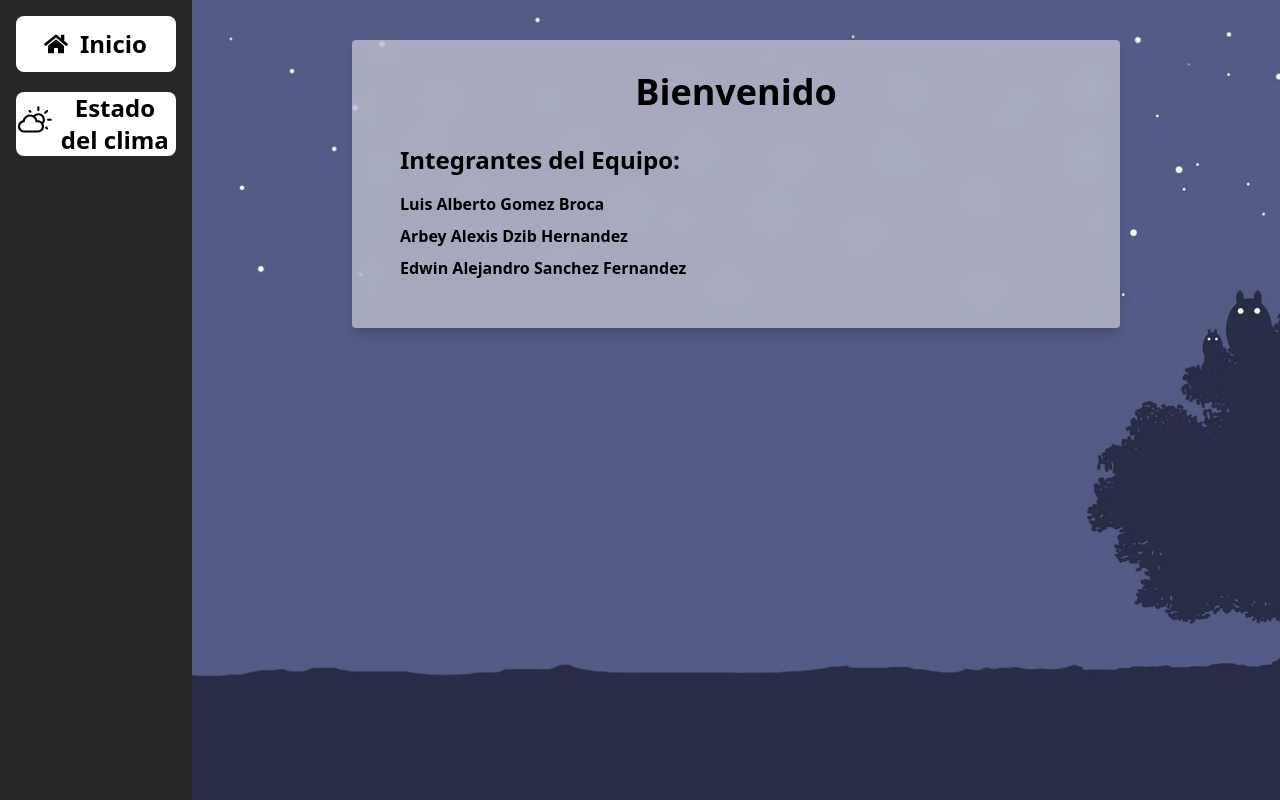
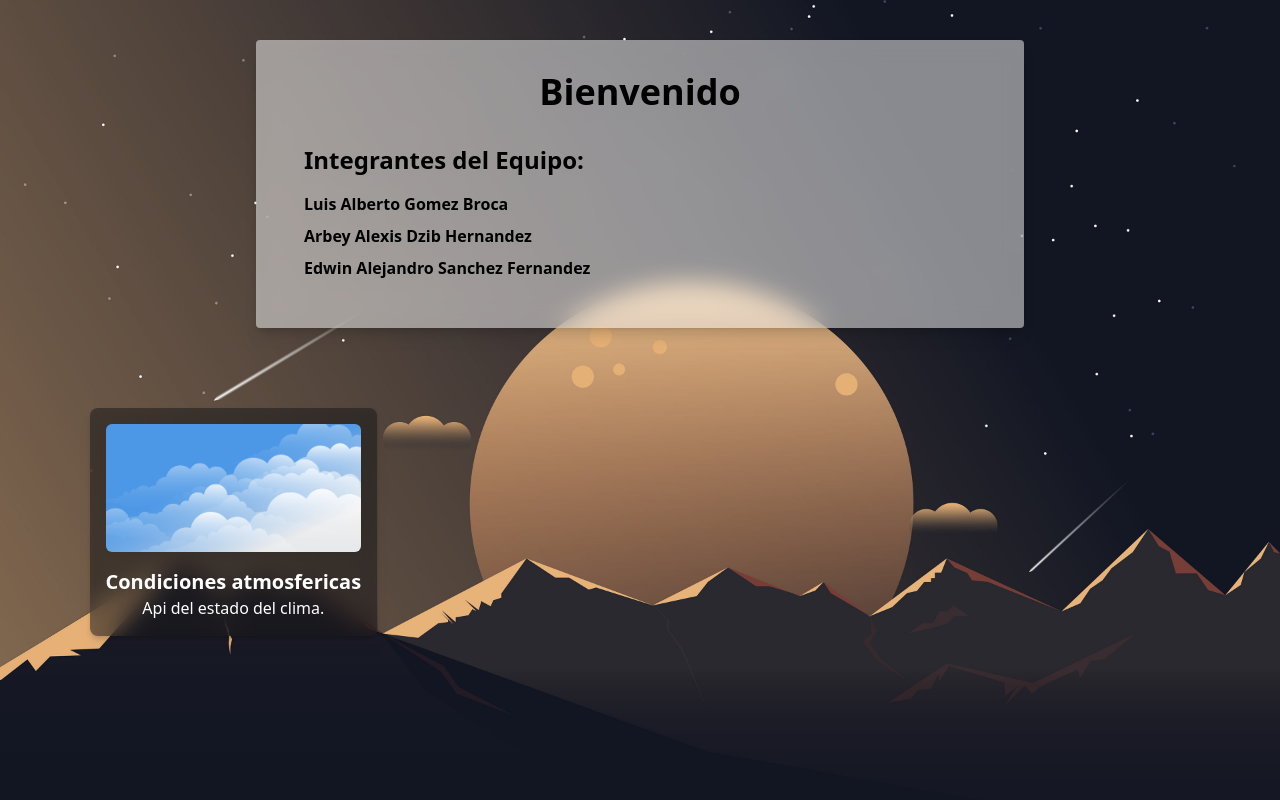
Before and after one commit to Joestarb/Portafolio, a React (Create React App) app: page / in a window 1280 px wide. Built offline with nearby package versions, Linux system fonts and the light colour scheme.

Commit message:
Se modifico el dashboard

```diff
--- a/src/App.js
+++ b/src/App.js
@@ -8,15 +8,15 @@ function App() {
   return (
     <>
       <BrowserRouter>
-      <div className="flex">
-      <Sidebar/>
-      <div className="flex-1">
-      <Routes>
-          <Route path="/" element={<Dashboard/>} />
-          <Route path="/Estado_clima" element={<Estado_Clima/>} />
-        </Routes>
-      </div>
-      </div>
+        <div>
+          {/* <Sidebar/> */}
+          {/* <div className="flex-1"> */}
+            <Routes>
+              <Route path="/" element={<Dashboard />} />
+              <Route path="/Estado_clima" element={<Estado_Clima />} />
+            </Routes>
+          {/* </div> */}
+        </div>
       </BrowserRouter>
     </>
   );
--- /dev/null
+++ b/src/Components/CardApi.js
@@ -0,0 +1,24 @@
+// CardApi.js
+import React from 'react';
+import { Link } from 'react-router-dom';
+
+const CardApi = ({ titulo, descripcion, imagen, enlace }) => {
+    return (
+        <div className=" bg-zinc-900 rounded-lg shadow-md p-4 max-w-3xl mx-auto bg-opacity-50 backdrop-blur-md drop-shadow-lg  transform transition-transform hover:scale-110 ">
+            <Link to={enlace} rel="noopener noreferrer" className=' hover:'>
+                <img
+                    src={imagen}
+                    alt="Imagen de la tarjeta"
+                    className="w-full h-32 object-cover rounded-md"
+                />
+                <div className="mt-4 text-center">
+                    <h2 className="text-xl font-bold text-white">{titulo}</h2>
+                    <p className="text-white">{descripcion}</p>
+                </div>
+            </Link>
+
+        </div>
+    );
+};
+
+export default CardApi;
--- a/src/Pages/Dashboard.js
+++ b/src/Pages/Dashboard.js
@@ -1,14 +1,27 @@
+// Dashboard.js
 import React from 'react';
+import clima from "../assets/weatherApi/bg.jpg";
+import CardApi from '../Components/CardApi';
 
 function Dashboard() {
   const teamMembers = [
-    { id: 1, name: 'Luis Alberto Gomez Broca'},
-    { id: 2, name: 'Arbey Alexis Dzib Hernandez'},
-    { id: 3, name: 'Edwin Alejandro Sanchez Fernandez'},
+    { id: 1, name: 'Luis Alberto Gomez Broca' },
+    { id: 2, name: 'Arbey Alexis Dzib Hernandez' },
+    { id: 3, name: 'Edwin Alejandro Sanchez Fernandez' },
+  ];
+
+  const cardsData = [
+    {
+      id: 1,
+      titulo: 'Condiciones atmosfericas',
+      descripcion: 'Api del estado del clima.',
+      imagen: clima,
+      enlace: "/Estado_clima"
+    },
   ];
 
   return (
-    <div className="fondo_Dash min-h-screen py-10">
+    <div className="background min-h-screen py-10">
       <div className="max-w-3xl mx-auto bg-white p-8 shadow-lg bg-opacity-50 backdrop-blur-md rounded drop-shadow-lg">
         <h1 className="text-4xl font-semibold text-center mb-8">Bienvenido</h1>
         <div className="m-4">
@@ -16,11 +29,22 @@ function Dashboard() {
           <ul>
             {teamMembers.map((member) => (
               <li key={member.id} className="mb-2">
-                <strong>{member.name}</strong>{member.role}
+                <strong>{member.name}</strong>
               </li>
             ))}
           </ul>
         </div>
+      </div>
+      <div className=" grid grid-cols-3 gap-5 mx-10 mt-20">
+        {cardsData.map((card) => (
+          <CardApi
+            key={card.id}
+            titulo={card.titulo}
+            descripcion={card.descripcion}
+            imagen={card.imagen}
+            enlace={card.enlace}
+          />
+        ))}
       </div>
     </div>
   );
--- a/src/index.css
+++ b/src/index.css
@@ -17,8 +17,8 @@
     object-fit: fill;
 }
 
-.fondo_Dash{
-    background-image: url(./assets//weatherApi/bg_dash.jpg);
+.background{
+    background-image: url(./assets//weatherApi/background.jpg);
     background-repeat: repeat;
     background-size: cover;
     object-fit: fill;
```
Also changed, not shown: src/assets/weatherApi/background.jpg (added).
